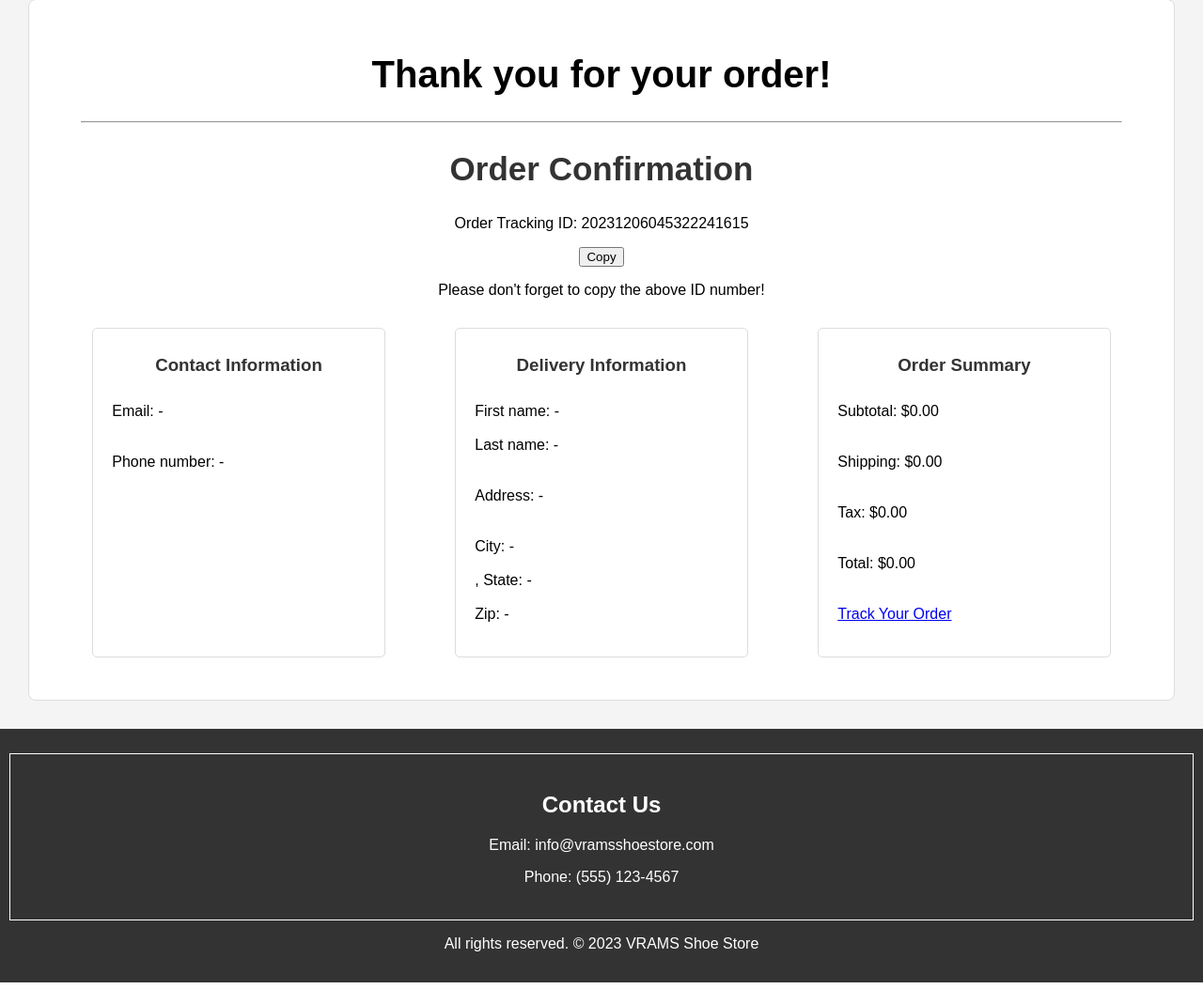
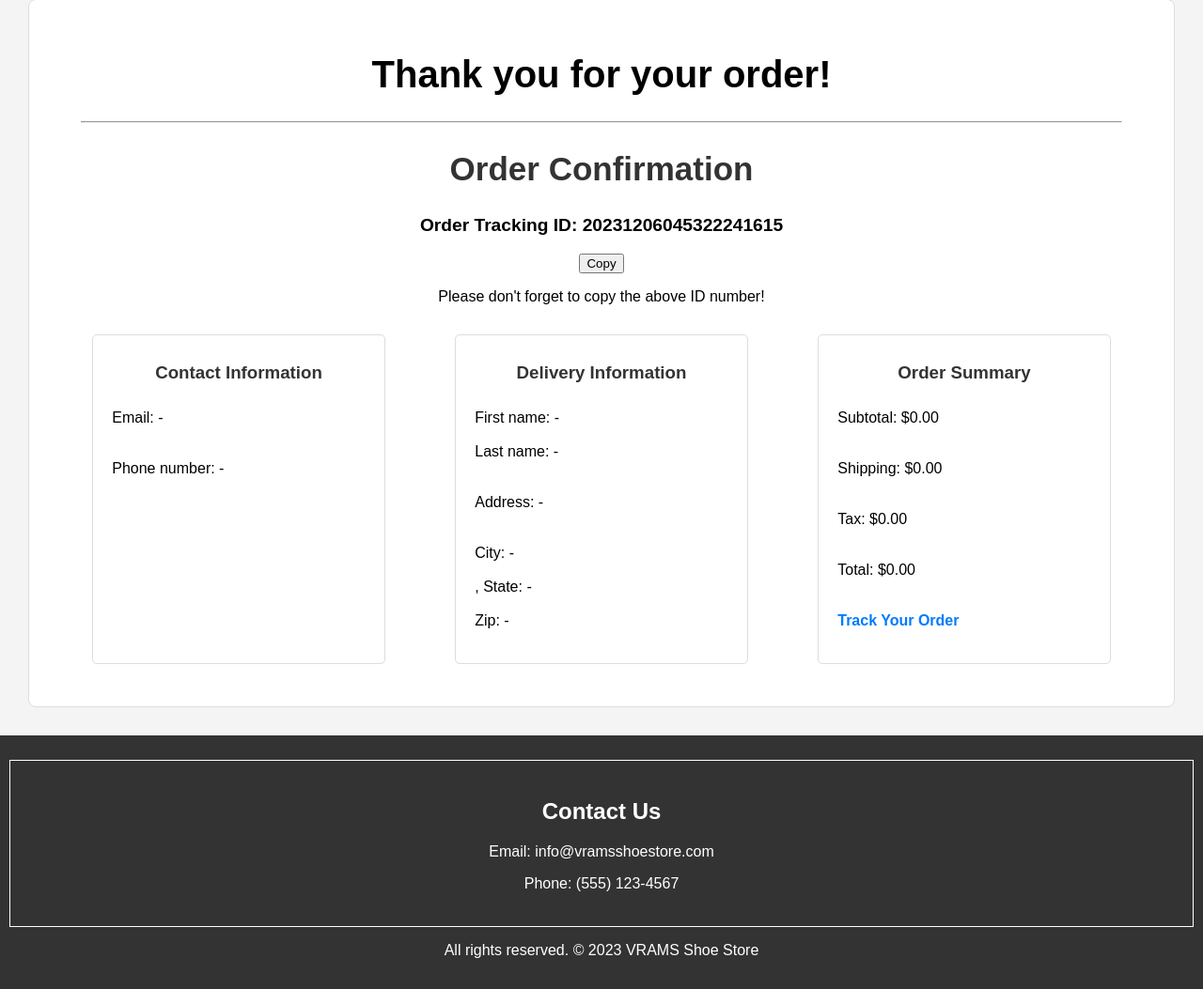
Before and after one commit to sanojkumaroad/-Databases-CSCI-466-NiU-DatabasesProject-, a PHP site: page /confirmation.php in a window 1280 px wide. Shown: the part 245-1298 px from the top of the page at 94% size. Run offline with PHP 8.4, Linux system fonts and the light colour scheme; data that the repository does not hold is empty; a stand-in replaces the project's code that opens the database connection.

Commit message:
Update stylesConfirmation.css

```diff
--- a/css/stylesConfirmation.css
+++ b/css/stylesConfirmation.css
@@ -134,3 +134,18 @@
 			border-radius:5px;
 			width:25%
 		}
+
+.info-data a {
+    color: #007BFF; /* Change the color to your preference */
+    text-decoration: none;
+    font-weight: bold;
+}
+
+.info-data a:hover {
+    text-decoration: underline;
+}
+.info-data-tracking {
+    font-size: 1.2em; /* Adjust the font size as needed */
+    font-weight: bold;
+    text-align: center;
+}
```
